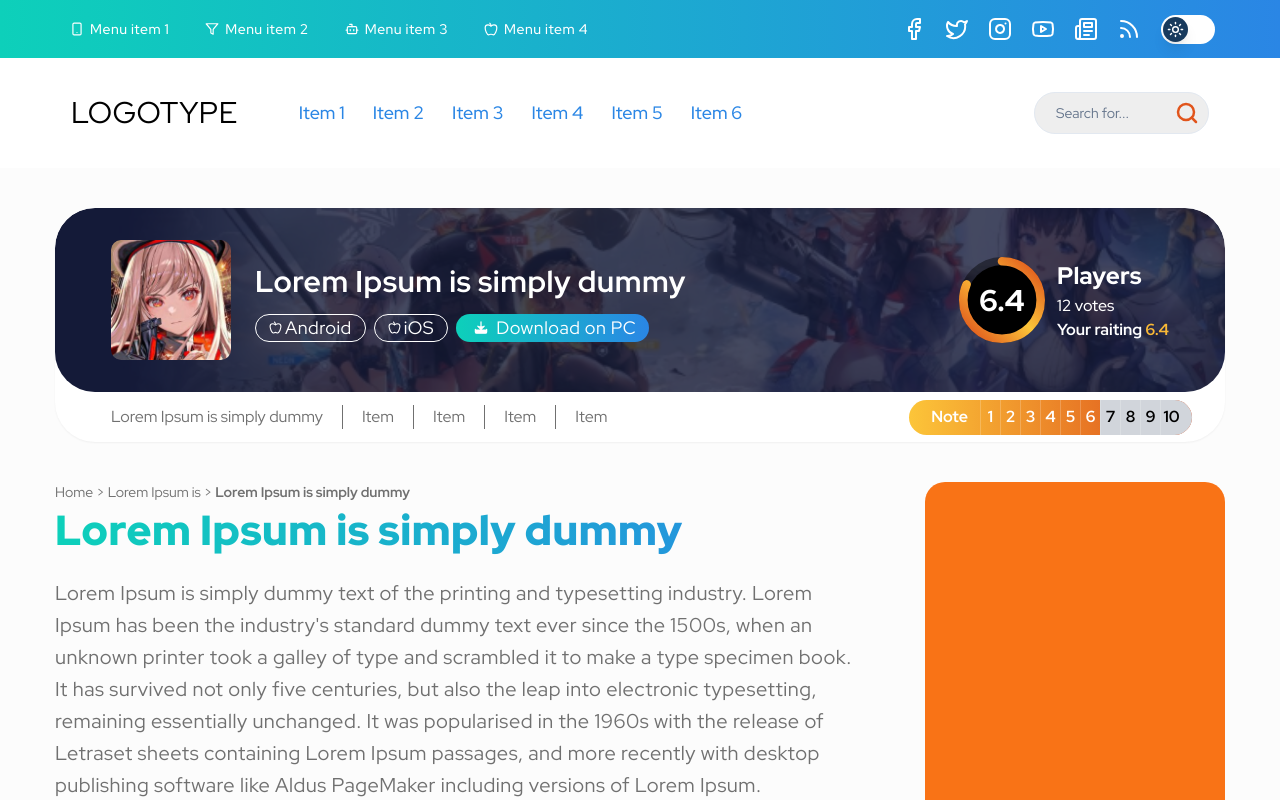
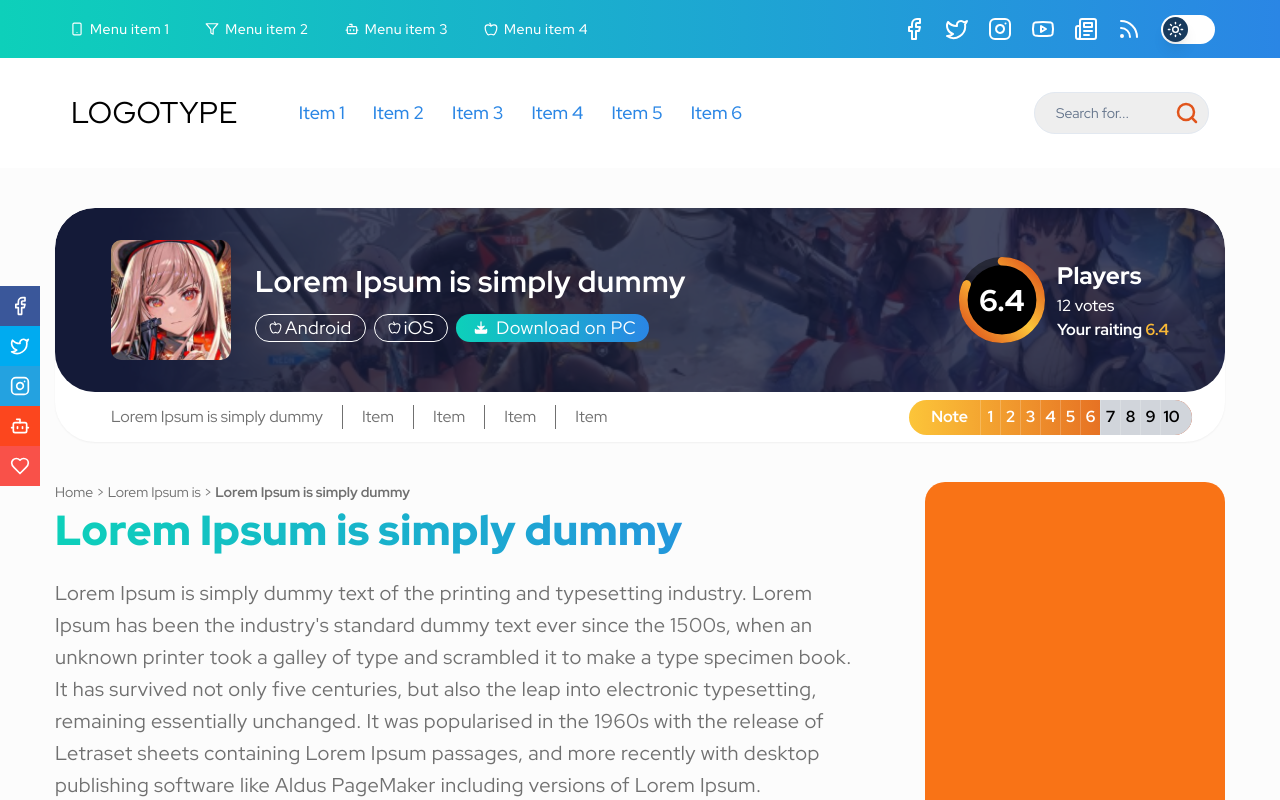
Before and after one commit to SHEFF48/my-app-test, a Next.js app: page / in a window 1280 px wide. Shown: the top 800 px of the page. Built offline with nearby package versions, Linux system fonts and the light colour scheme.

Commit message:
Widget fixed

```diff
--- a/src/app/layout.tsx
+++ b/src/app/layout.tsx
@@ -42,7 +42,7 @@ export default function RootLayout({
           <Header />
           {children}
           <Footer />
-          <ShareSocial className=" hidden lg:fixed left-0 top-[286px] " />
+          <ShareSocial className=" hidden lg:flex flex-col fixed left-0 top-[286px] " />
         </ThemeProvider>
       </body>
     </html>
--- a/src/components/ShareSocial.tsx
+++ b/src/components/ShareSocial.tsx
@@ -8,7 +8,7 @@ interface IShareSocial {
 
 const ShareSocial: FC<IShareSocial> = ({ className }) => {
   return (
-    <div className={cn("flex flex-col", className)}>
+    <div className={cn("", className)}>
       <div className="flex justify-center items-center h-[40px] w-[40px] bg-[#3A579A] ">
         <Facebook className="text-white h-[20px] w-[20px]" />
       </div>
```
